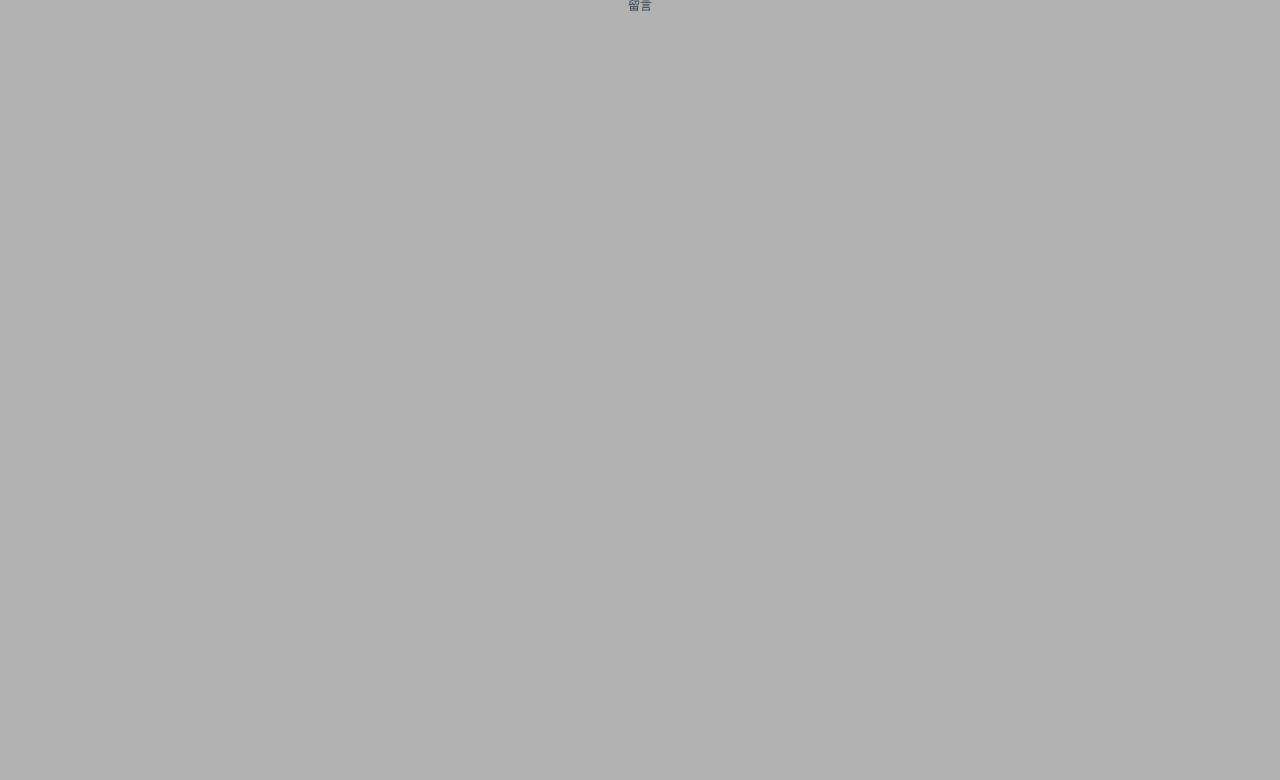
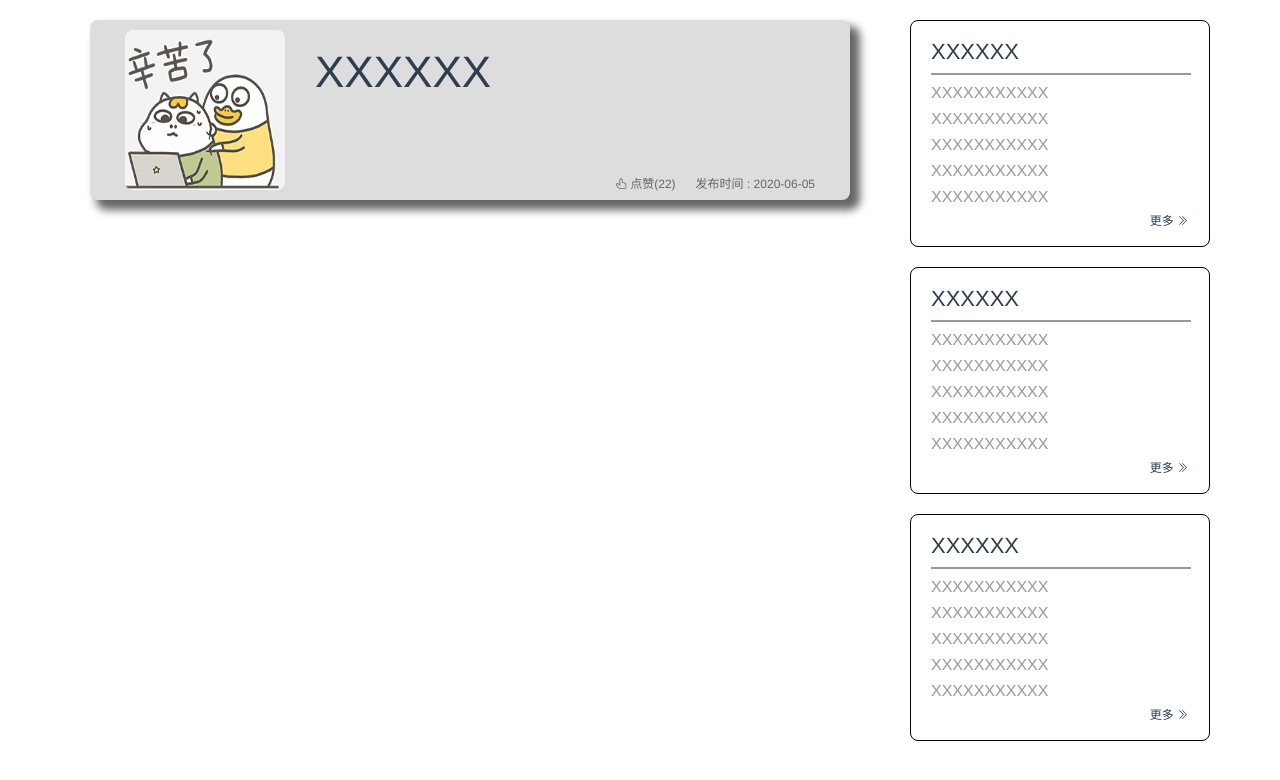
Before and after one commit to jinayao/blog, a Vue app in the folder blog_pre/: page /article in a window 1280 px wide. Shown: the top 780 px of the page. Built offline with nearby package versions, Linux system fonts and the light colour scheme.

Commit message:
文章列表

```diff
--- a/blog_pre/public/css/reset.css
+++ b/blog_pre/public/css/reset.css
@@ -1,50 +1,43 @@
-@charset "utf-8";
-html, body, div, span, applet, object, iframe, h1, h2, h3, h4, h5, h6, p, blockquote, pre, a, abbr, acronym, address, big, cite, code, del, dfn, em, font, img, ins, kbd, q, s, samp, small, strike, strong, sub, sup, tt, var, b, u, i, center, dl, dt, dd, ol, ul, li, fieldset, form, label, legend, table, caption, tbody, tfoot, thead, tr, th, td{margin:0;padding:0;border:0;outline:0;font-size:100%;vertical-align:baseline;background:transparent}
-body{line-height:1}
-ol, ul{list-style:none}
-blockquote, q{quotes:none}
-blockquote:before, blockquote:after, q:before, q:after{content:'';content:none}
-:focus{outline:0}
-ins{text-decoration:none}
-del{text-decoration:line-through}
-table{border-collapse:collapse;border-spacing:0}
-a{text-decoration:none;color:#fff}
-body{font-family:"Kreon";font-weight:300;color:#333;background:#fff;}
-
-#switcher{height:54px;z-index:99999;position:fixed;width:100%;top:0;background:#000;}
-.center{width:100%;padding-top:0}
-.center ul li{display:inline;float:left;position:relative}
-.logoTop,.top2{margin-left:30px;margin-top:20px;color:#fff;font-weight:bold;font-family:"微软雅黑"}
-
-.top2{position:relative;margin-top:16px;font-size:12px;font-weight:normal;background-image:url(../i/2vm.png);background-repeat:no-repeat;background-position:3px center;height:20px;padding-left:25px;line-height:20px;border:1px solid #414141;padding-right:5px;border-radius:5px;}
-.vm{position:absolute;top:20px;left:0px;background-color:#fff;height:170px;width:150px;display:none;padding:30px;}
-.top2:hover .vm{display:block}
-.logoTop a:hover{text-decoration:underline}
-
-li.remove_frame{margin-left:17px;float:right!important;margin-right:30px}
-li.remove_frame a{background:url(../i/cross2.png) no-repeat 0 0;width:20px;height:21px;display:block;margin-top:18px;transition:all .3s ease-out 0s}
-li.remove_frame a:hover{background-position:0 -21px}
-#iframe{margin-top:0}
-.icon-monitor, .icon-tablet, .icon-mobile-1, .icon-mobile-2, .icon-mobile-3{margin-right:7px;margin-top:20px;width:17px;height:16px;background:url(../i/mon-spr.png) no-repeat;}
-
-.icon-monitor{margin-left:10px;background-position:0 0;}
-.icon-tablet{background-position:-24px 0}
-.icon-mobile-1{background-position:-49px 0}
-.icon-monitor:hover, .icon-monitor.active{background-position:0 -16px}
-.icon-tablet:hover, .icon-tablet.active{background-position:-24px -16px}
-.icon-mobile-1:hover, .icon-mobile-1.active{background-position:-49px -16px}
-.icon-mobile-2{background-position:-71px 0}
-.icon-mobile-3{background-position:-94px 0}
-.icon-mobile-2:hover, .icon-mobile-2.active{background-position:-71px -16px}
-.icon-mobile-3:hover, .icon-mobile-3.active{background-position:-94px -16px}
-
-#iframe-wrap{height:100%;overflow:visible;position:relative;top:54px;z-index:50}
-.tablet-width{height:960px!important;margin:0 auto;padding:175px 100px 115px 100px;width:785px;margin-top:40px;background:url(../i/bg-mob.png) no-repeat 0 0}
-.tablet-width iframe{height:960px!important}
-.mobile-width{height:703px!important;margin:0 auto;padding:165px 115px 100px 100px;width:1041px;margin-top:40px;background:url(../i/bg-mob.png) no-repeat 0 -1249px}
-.mobile-width iframe{height:704px!important}
-.mobile-width-2{height:417px!important;margin:0 auto;padding:125px 25px 159px 25px;width:337px;margin-top:40px;background:url(../i/bg-mob.png) no-repeat 0 -2217px}
-.mobile-width-2 iframe{height:416px!important}
-.mobile-width-3{height:256px!important;margin:0 auto;padding:45px 115px 69px 105px;width:497px;margin-top:40px;background:url(../i/bg-mob.png) no-repeat -387px -2217px}
-.mobile-width-3 iframe{height:256px!important}
-#by{overflow-y:hidden}
+html, body, div, span, applet, object, iframe,
+h1, h2, h3, h4, h5, h6, p, blockquote, pre,
+a, abbr, acronym, address, big, cite, code,
+del, dfn, em, img, ins, kbd, q, s, samp,
+small, strike, strong, sub, sup, tt, var,
+b, u, i, center,
+dl, dt, dd, ol, ul, li,
+fieldset, form, label, legend,
+table, caption, tbody, tfoot, thead, tr, th, td,
+article, aside, canvas, details, embed,
+figure, figcaption, footer, header, hgroup,
+menu, nav, output, ruby, section, summary,
+time, mark, audio, video {
+	margin: 0;
+	padding: 0;
+	border: 0;
+	font-size: 100%;
+	font: inherit;
+	vertical-align: baseline;
+}
+/* HTML5 display-role reset for older browsers */
+article, aside, details, figcaption, figure,
+footer, header, hgroup, menu, nav, section {
+	display: block;
+}
+body {
+	line-height: 1;
+}
+ol, ul {
+	list-style: none;
+}
+blockquote, q {
+	quotes: none;
+}
+blockquote:before, blockquote:after,
+q:before, q:after {
+	content: '';
+	content: none;
+}
+table {
+	border-collapse: collapse;
+	border-spacing: 0;
+}
--- a/blog_pre/src/App.vue
+++ b/blog_pre/src/App.vue
@@ -47,7 +47,7 @@ body,html,#app{
 .slide-enter-enter-active,
 .slide-enter-leave-active {
   will-change: transform;
-  transition: all 0.5s;
+  transition: transform 0.5s;
   position: absolute;
 }
 .slide-enter-enter {
--- /dev/null
+++ b/blog_pre/src/components/Project/Project.vue
@@ -0,0 +1,85 @@
+<template>
+  <div class="Project">
+    <ul>
+      <li>
+        <div class="img">
+          <img src="../../../public/4.png" alt width="100%" height="100%" />
+        </div>
+        <div class="des">
+          <div class="title">
+            <p>XXXXXX</p>
+          </div>
+          <div class="control">
+            <span>
+              <i class="el-icon-thumb"></i>
+              点赞(22)
+            </span>
+            <span>发布时间 : 2020-06-05</span>
+          </div>
+        </div>
+      </li>
+    </ul>
+  </div>
+</template>
+
+<script>
+export default {
+  name: "Project",
+  components: {}
+};
+</script>
+
+<style lang="less" scoped>
+.Project {
+  width: 800px;
+  ul {
+    padding: 20px;
+    li {
+      display: flex;
+      justify-content: space-around;
+      height: 160px;
+      padding: 10px 20px;
+      margin-bottom: 20px;
+      background: #ddd;
+      border-radius: 8px;
+      box-shadow: 8px 8px 8px 2px #666;
+      cursor: pointer;
+      transition: transform .3s;
+      &:hover{
+        transform: scale(1.02);
+      }
+      .img {
+        display: inline-block;
+        width: 160px;
+        height: 160px;
+        background: rosybrown;
+        border-radius: 8px;
+        overflow: hidden;
+      }
+      .des {
+        display: flex;
+        width: 500px;
+        height: 100%;
+        flex-direction: column;
+        justify-content: space-between;
+        .title {
+          text-align: left;
+          font-size: 44px;
+          margin-top: 20px;
+        }
+        .control {
+          display: flex;
+          justify-content: flex-end;
+          color: #666;
+          span {
+            margin-left: 20px;
+            &:hover {
+              color: red;
+            }
+          }
+        }
+      }
+    }
+  }
+}
+</style>
--- /dev/null
+++ b/blog_pre/src/components/Project/Recommend.vue
@@ -0,0 +1,30 @@
+<template>
+  <div class="Recommend">
+    <div class="box">
+      <RecommendBox></RecommendBox>
+      <RecommendBox></RecommendBox>
+      <RecommendBox></RecommendBox>
+    </div>
+  </div>
+</template>
+
+<script>
+import RecommendBox from "../common/Recommend-box"
+export default {
+  name: "Recommend",
+  components: {
+      RecommendBox
+  }
+};
+</script>
+
+<style lang="less" scoped>
+.Recommend {
+  width: 300px;
+  .box {
+    position: fixed;
+    top: 20px;
+    width: 300px;
+  }
+}
+</style>
--- /dev/null
+++ b/blog_pre/src/components/common/Recommend-box.vue
@@ -0,0 +1,65 @@
+<template>
+  <div class="Recommend-box">
+    <h3 class="title">XXXXXX</h3>
+    <ul>
+      <li>XXXXXXXXXXX</li>
+      <li>XXXXXXXXXXX</li>
+      <li>XXXXXXXXXXX</li>
+      <li>XXXXXXXXXXX</li>
+      <li>XXXXXXXXXXX</li>
+    </ul>
+    <div class="control">
+      <span>
+        更多
+        <i class="el-icon-d-arrow-right"></i>
+      </span>
+    </div>
+  </div>
+</template>
+
+<script>
+export default {
+  name: "Recommend-box"
+};
+</script>
+
+<style lang="less" scoped>
+.Recommend-box {
+  height: 185px;
+  padding: 20px;
+  margin-bottom: 20px;
+  border: 1px solid black;
+  border-radius: 8px;
+  text-align: left;
+  .title {
+    font-size: 22px;
+    &::after {
+      content: "";
+      display: block;
+      width: 100%;
+      border: 1px solid #999;
+      margin: 10px 0;
+    }
+  }
+  ul {
+    font-size: 16px;
+    color: #999;
+    li {
+      margin: 10px 0;
+      &:hover {
+        color: red;
+        cursor: pointer;
+        text-decoration: underline;
+      }
+    }
+  }
+  .control {
+    text-align: right;
+    &:hover {
+      color: red;
+      cursor: pointer;
+      text-decoration: underline;
+    }
+  }
+}
+</style>
--- a/blog_pre/src/views/Article.vue
+++ b/blog_pre/src/views/Article.vue
@@ -1,14 +1,20 @@
 <template>
   <div class="Article">
-    留言
+    <div class="file">
+    <Project />
+    <Recommend />
+    </div>
   </div>
 </template>
 
 <script>
+import Project from '../components/Project/Project';
+import Recommend from '../components/Project/Recommend'
 export default {
   name: "Article",
   components: {
-
+    Project,
+    Recommend
   }
 };
 </script>
@@ -16,7 +22,11 @@ export default {
 <style lang="less" scoped>
 .Article {
   width: 100%;
-  height: 100%;
-  background-color: rgba(0,0,0,.3);
+  .file{
+  display: flex;
+  width: 1180px;
+  margin: auto;
+  justify-content: space-around;
+  }
 }
 </style>
--- a/blog_pre/src/views/HeaderNav.vue
+++ /dev/null
@@ -1,122 +0,0 @@
-<template>
-  <div>
-    <ul class="menu">
-      <router-link v-for="item in menu" :key="item.path" to="item.path" tag="li" class="menu-cell">
-         <img class="menu-cell__image" src="../../../public/1.jpg">
-        <div class="menu-cell__title">{{item.name}}</div>
-      </router-link>
-    </ul>
-  </div>
-</template>
-
-<script>
-export default {
-  name: "nav",
-  props: ["menu"]
-};
-</script>
-
-<style lang="less" scoped>
-*,
-*::before,
-*::after {
-  box-sizing: border-box;
-}
-.menu {
-  display: flex;
-  flex-wrap: wrap;
-  list-style: none;
-  justify-content: center;
-  align-items: center;
-  max-width: 800px;
-  margin: 0 auto;
-  padding: 0;
-  -webkit-transform: translateY(34.375px);
-  transform: translateY(34.375px);
-}
-.menu-cell {
-  flex: 0 1 200px;
-  max-width: 200px;
-  height: 100.5px;
-  margin: 50px 10.5px 20px;
-  position: relative;
-  padding: 0.5em;
-  text-align: center;
-  background: #fff;
-  color: #fff;
-  z-index: 1;
-  cursor: pointer;
-}
-.menu-cell::before {
-  background: #ddd;
-  -webkit-transform: scale(1.055);
-  transform: scale(1.055);
-}
-.menu-cell::after {
-  background: #333;
-  transition: opacity 350ms;
-}
-.menu-cell::before,
-.menu-cell::after {
-  content: "";
-}
-.menu-cell:hover::before {
-  background: red;
-  -webkit-transform: scale(1.055);
-  transform: scale(1.055);
-}
-.menu-cell:hover::after {
-  transition: opacity 350ms;
-}
-.menu__placeholder {
-  display: none;
-  opacity: 0;
-  width: 250px;
-  margin: 0 12.5px;
-}
-.menu-cell__image {
-  -o-object-fit: cover;
-  object-fit: cover;
-  -o-object-position: center;
-  object-position: center;
-  border-style: none;
-}
-.menu-cell__image {
-  width: 70px;
-  height: 70px;
-  margin-top: -10px;
-}
-.menu-cell__title {
-  height: 40px;
-  display: flex;
-  flex-direction: column;
-  justify-content: center;
-  -webkit-hyphens: auto;
-  -ms-hyphens: auto;
-  hyphens: auto;
-  word-break: break-word;
-  text-transform: uppercase;
-  font-weight: 700;
-  font-size: 1.35em;
-  transition: opacity 350ms;
-}
-.menu-cell::before,
-.menu-cell::after {
-  top: -50%;
-  left: 0;
-  width: 100%;
-  height: 200%;
-  display: block;
-  position: absolute;
-  -webkit-clip-path: polygon(
-    50% 0%,
-    100% 25%,
-    100% 75%,
-    50% 100%,
-    0% 75%,
-    0% 25%
-  );
-  clip-path: polygon(50% 0%, 100% 25%, 100% 75%, 50% 100%, 0% 75%, 0% 25%);
-  z-index: -1;
-}
-</style>
--- a/blog_pre/src/views/Message.vue
+++ b/blog_pre/src/views/Message.vue
@@ -1,6 +1,6 @@
 <template>
   <div class="Message">
-    相册
+    留言
   </div>
 </template>
 
```
